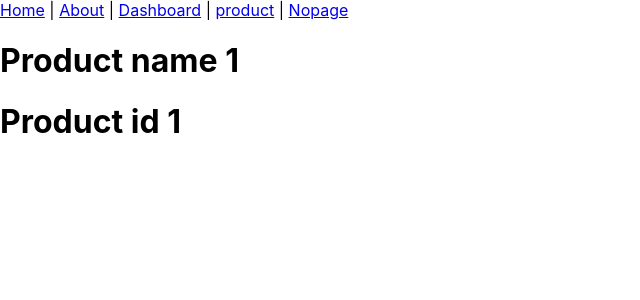
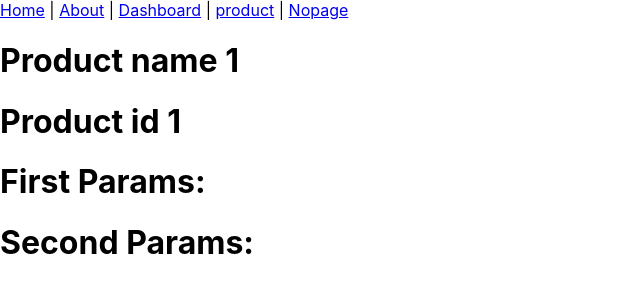
Before and after one commit to Anupam0173/My-react-complete-code, a React (Create React App) app: page /1/1 in a window 1280 px wide. Shown: the top 300 px of the page, without its empty margins (0-640 px from the left). Built offline with nearby package versions, Linux system fonts and the light colour scheme.

Commit message:
useSearchParams implementation

```diff
--- a/src/components/Product.js
+++ b/src/components/Product.js
@@ -1,7 +1,8 @@
-import { Link, useParams } from "react-router-dom";
+import { Link, useParams, useSearchParams } from "react-router-dom";
 
 export default function Product() {
     let params = useParams();
+    let [searchParams,setsearchParams] = useSearchParams();
     return (
         <div>
             <nav>
@@ -13,6 +14,8 @@ export default function Product() {
             </nav>
             <h1>Product name {params.product}</h1>
             <h1>Product id {params.id}</h1>
+            <h1>First Params: {searchParams.get("cat")}</h1>
+            <h1>Second Params: {searchParams.get("price")}</h1>
         </div>
     );
 }
```
